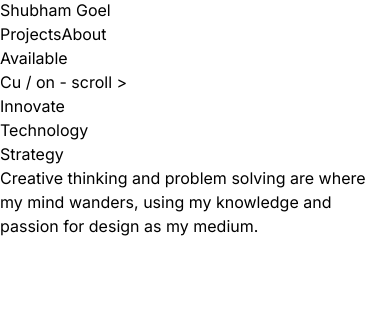
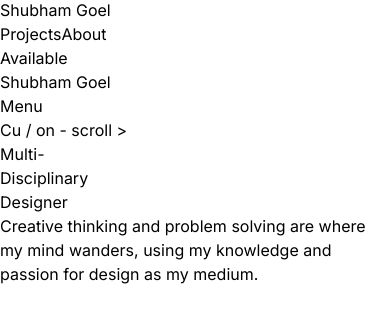
Before and after one commit to shubhamgoel352/shubhamgoel-portfolio, a Next.js app: page / in a window 390 px wide. Shown: the part 152-488 px from the top of the page. Built offline with nearby package versions, Linux system fonts and the light colour scheme.

Commit message:
Updated Hero.tsx for mobile responsiveness and header adjustment

```diff
--- a/src/app/sections/Hero.tsx
+++ b/src/app/sections/Hero.tsx
@@ -41,12 +41,12 @@ export default function Hero() {
       />
 
       {/* Header / Navbar */}
-      <header className="absolute top-0 left-0 w-full flex items-center justify-between px-8 py-6 z-10">
+      {/* Desktop Header */}
+      <header className="hidden md:flex absolute top-0 left-0 w-full items-center justify-between px-8 py-6 z-10">
         {/* Left: Name */}
         <h1 className="text-white text-xl font-semibold uppercase tracking-widest">
           Shubham Goel
         </h1>
-
         {/* Center: Nav Links */}
         <nav className="flex space-x-8 text-sm font-medium">
           <a
@@ -62,22 +62,29 @@ export default function Hero() {
             About
           </a>
         </nav>
-
         {/* Right: Button */}
         <button className="border border-white text-white px-4 py-2 rounded-full text-xs uppercase hover:bg-white hover:text-black transition">
           Available
         </button>
       </header>
+      {/* Mobile Header */}
+      <header className="flex md:hidden absolute top-0 left-0 w-full items-center justify-between px-4 py-4 z-10">
+        <h1 className="text-white text-lg font-semibold uppercase tracking-widest">
+          Shubham Goel
+        </h1>
+        <button className="border border-white text-white px-3 py-1 rounded-full text-xs uppercase hover:bg-white hover:text-black transition">
+          Menu
+        </button>
+      </header>
 
-      {/* Side Label (Left) */}
-      <div className="absolute left-8 bottom-1/2 -rotate-90 origin-bottom text-xs text-gray-400 uppercase tracking-wider z-10">
+      {/* Side Label (Desktop Only) */}
+      <div className="hidden md:block absolute left-8 bottom-1/2 -rotate-90 origin-bottom text-xs text-gray-400 uppercase tracking-wider z-10">
         Cu / on - scroll &gt;
       </div>
 
       {/* Main Hero Content */}
-      <div className="relative z-10 flex h-full w-full items-center justify-center">
-        {/* Big Title & Right Text */}
-        <div className="w-full max-w-7xl px-8 flex flex-col md:flex-row items-center justify-center md:justify-between text-white">
+      <div className="relative z-10 flex h-full w-full items-center justify-center px-4">
+        <div className="w-full max-w-7xl flex flex-col md:flex-row items-center justify-center md:justify-between text-white">
           {/* Big Bold Title */}
           <motion.div
             initial={{ opacity: 0, x: -50 }}
@@ -85,17 +92,16 @@ export default function Hero() {
             transition={{ duration: 1 }}
             className="text-center md:text-left"
           >
-            <h2 className="text-5xl md:text-8xl font-extrabold uppercase leading-tight">
-              Innovate<br />Technology<br />Strategy
+            <h2 className="text-3xl sm:text-4xl md:text-5xl lg:text-7xl font-extrabold uppercase leading-tight">
+              Multi-<br />Disciplinary<br />Designer
             </h2>
           </motion.div>
-
           {/* Subtitle / Right Text */}
           <motion.div
             initial={{ opacity: 0, x: 50 }}
             animate={{ opacity: 1, x: 0 }}
             transition={{ duration: 1, delay: 0.3 }}
-            className="mt-8 md:mt-0 md:max-w-sm text-gray-300 text-sm md:text-base text-right"
+            className="mt-6 md:mt-0 md:max-w-sm text-gray-300 text-xs sm:text-sm md:text-base text-right"
           >
             Creative thinking and problem solving are where my mind wanders,
             using my knowledge and passion for design as my medium.
@@ -109,7 +115,7 @@ export default function Hero() {
         initial={{ opacity: 0, y: 20 }}
         animate={{ opacity: 1, y: 0 }}
         transition={{ duration: 1, delay: 1 }}
-        className="absolute bottom-10 left-1/2 transform -translate-x-1/2 flex items-center justify-center w-16 h-16 border border-white rounded-full cursor-pointer z-10"
+        className="absolute bottom-6 sm:bottom-10 left-1/2 transform -translate-x-1/2 flex items-center justify-center w-16 h-16 border border-white rounded-full cursor-pointer z-10"
       >
         <motion.svg
           xmlns="http://www.w3.org/2000/svg"
```
